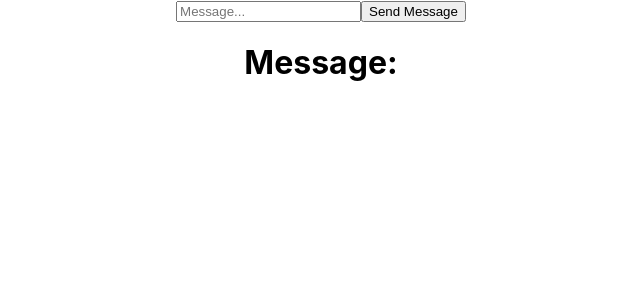
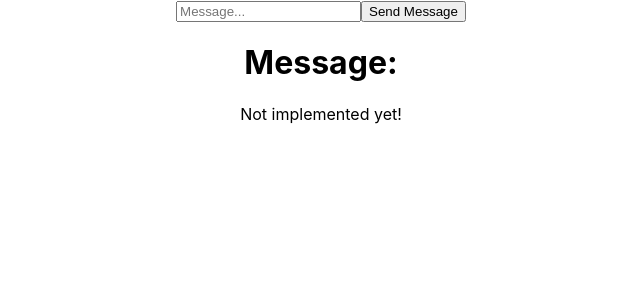
Before and after one commit to Konrad-Jalowy/minireactchat, a React (Create React App) app in the folder client/: page / in a window 1280 px wide. Shown: the top 300 px of the page, without its empty margins (319-959 px from the left). Built offline with nearby package versions, Linux system fonts and the light colour scheme; no server answers; the HTML template or start-up script is replaced by a standard one.

Commit message:
were getting somewhere

```diff
--- a/client/src/App.js
+++ b/client/src/App.js
@@ -2,6 +2,7 @@
 import './App.css';
 import io from "socket.io-client";
 import { useEffect, useState, useRef } from "react";
+import {Messages} from "./components/Messages";
 
 
 function App() {
@@ -36,6 +37,7 @@ function App() {
       <button onClick={sendMessage}> Send Message</button>
       <h1> Message:</h1>
       {messageReceived}
+      <Messages/>
     </div>
   );
 }
--- /dev/null
+++ b/client/src/components/Messages.js
@@ -0,0 +1,5 @@
+function Messages({messages}){
+    return <>Not implemented yet!</>
+};
+
+export {Messages};
```
